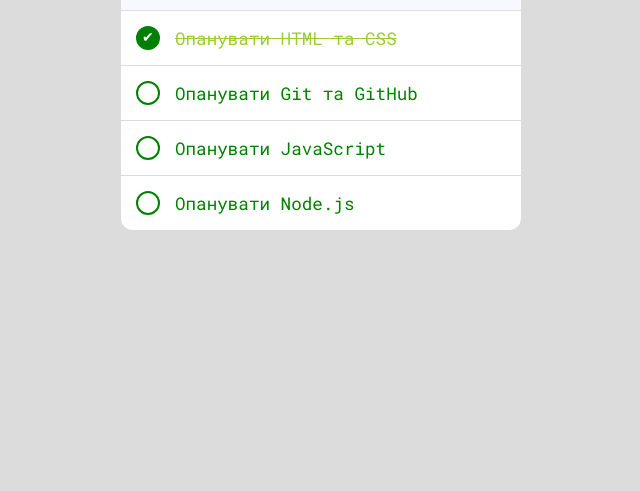
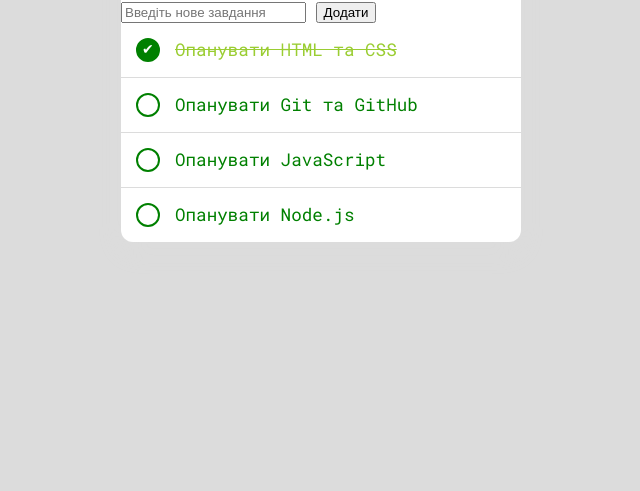
Before and after one commit to baznak24-tech/app-task-list-javascript, a plain HTML site: page index.html in a window 1280 px wide. Shown: the part 325-816 px from the top of the page, without its empty margins (319-959 px from the left). Drawn offline with Linux system fonts and the light colour scheme.

Commit message:
Додано інтерфейс введення завдань (крок 16)

```diff
--- a/index.html
+++ b/index.html
@@ -7,11 +7,19 @@
     <link rel="stylesheet" href="style.css">
 </head>
 <body>
-     <div class="task-list-container">
+    <div class="task-list-container">
         <div class="task-list-header">
-                 <h1 class="task-list-title">📝 Список завдань</h1>
+            <h1 class="task-list-title">📝 Список завдань</h1>
         </div>
-        <div class="task-list">
+
+
+        <div class="task-input">
+            <input type="text" id="task-input" placeholder="Введіть нове завдання" maxlength="100">
+            <button type="submit" id="task-add-btn" title="Додати нове завдання">Додати</button>
+        </div>
+
+
+        <div class="task-list" id="task-list">
             <label class="task-list-item">
                 <input type="checkbox" checked>
                 <span class="task-checkmark"></span>
@@ -37,5 +45,4 @@
             </label>
         </div>
     </div>
- </body>
-</html>
+</body>
```
